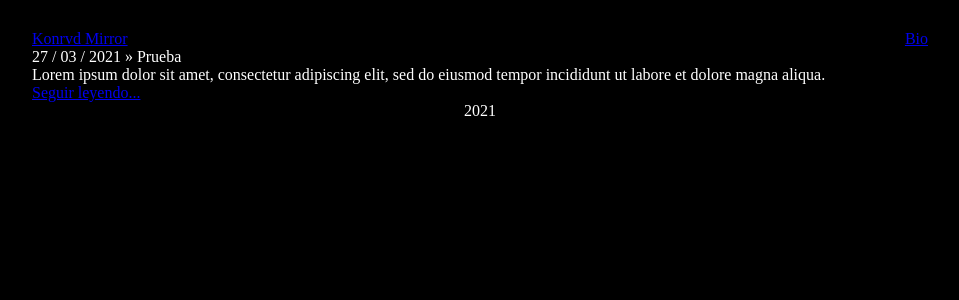
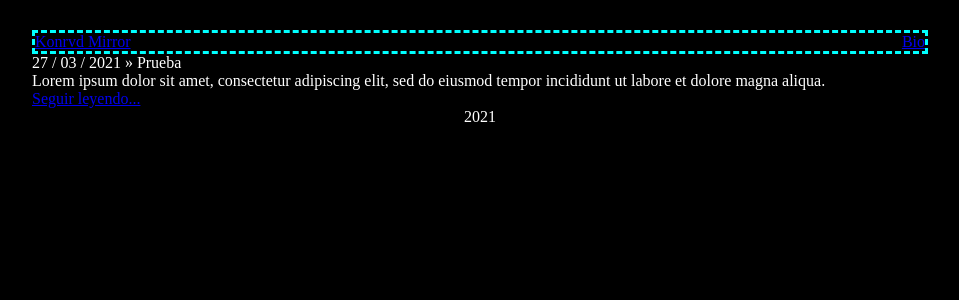
Before and after one commit to konrvd-mirror/konrvd-mirror.github.io, a Jekyll site: the page built from index.html, in a window 1280 px wide. Shown: the top 300 px of the page, without its empty margins (160-1119 px from the left). Built offline with Jekyll 4.4.1, drawn with Linux system fonts in a browser that asks for light colours.

Commit message:
jekyll deploy

```diff
--- a/css/main.css
+++ b/css/main.css
@@ -5,6 +5,10 @@ body {
 	background-color: black;
 	color:white;
 }
+nav {
+	border-style: dashed;
+	border-color: cyan;
+}
 .nav-r{
 	float:right;
 }
```
